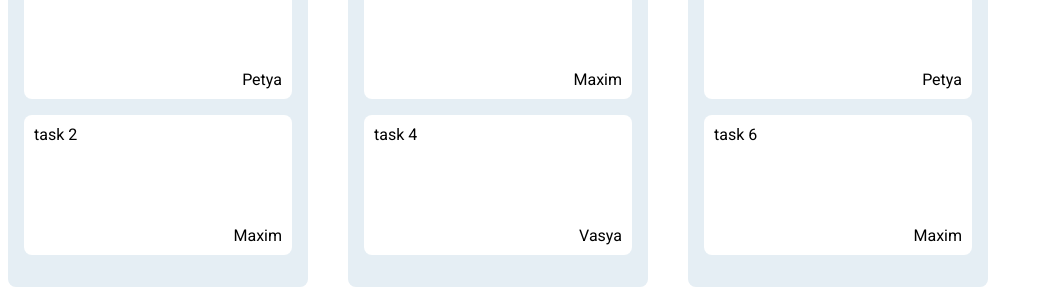
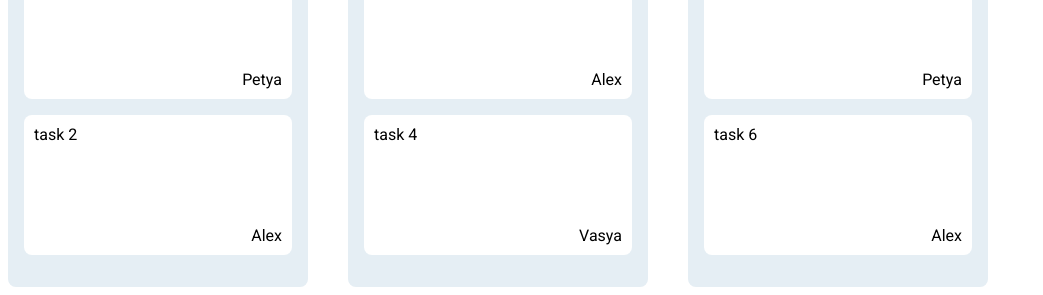
Before and after one commit to webgips/TMS, an Angular app: page / in a window 1280 px wide. Shown: the part 184-479 px from the top of the page, without its empty margins (0-1043 px from the left). Built offline with nearby package versions, Linux system fonts and the light colour scheme.

Commit message:
add task list service, bug fix

```diff
--- a/src/app/app.component.html
+++ b/src/app/app.component.html
@@ -8,8 +8,7 @@
   <div class="board-col"  *ngFor="let statusCols of taskList; let i = index">
     <div class="board-col__title">{{statusCols.status}}</div>
     <app-task *ngFor="let task of statusCols.tasks; let i = index"
-      [title]="task.title"
-      [author]="task.author"
+      [task]="task"
     ></app-task>
     <!--  <a href="#" class="add-task">Add task...</a> -->
   </div>
--- a/src/app/app.module.ts
+++ b/src/app/app.module.ts
@@ -3,12 +3,13 @@ import { NgModule } from '@angular/core';
 
 import { AppComponent } from './app.component';
 import { TaskComponent } from './task/task.component';
-import { TaskListService } from './task-list.service';
+import { ModalComponent } from './modal/modal.component';
 
 @NgModule({
   declarations: [
     AppComponent,
-    TaskComponent
+    TaskComponent,
+    ModalComponent
   ],
   imports: [
     BrowserModule
--- a/src/app/task-list.service.ts
+++ b/src/app/task-list.service.ts
@@ -2,7 +2,7 @@ import { Injectable } from '@angular/core';
 
 @Injectable()
 export class TaskListService {
-  private taskList: {status: string, tasks: [{title: string, author: string, desc: string}] }[] = [
+  private taskList: {status: string, tasks: {title: string, author: string, desc: string}[] }[] = [
     {
       status: "To do",
       tasks: [
@@ -13,7 +13,7 @@ export class TaskListService {
         },
         {
           title: 'task 2',
-          author: 'Maxim',
+          author: 'Alex',
           desc: 'lorem ipsum lorem ipsum lorem ipsum lorem ipsum'
         }
       ]
@@ -23,7 +23,7 @@ export class TaskListService {
       tasks: [
         {
           title: 'task 3',
-          author: 'Maxim',
+          author: 'Alex',
           desc: 'lorem ipsum lorem ipsum lorem ipsum lorem ipsum'
         },
         {
@@ -43,13 +43,13 @@ export class TaskListService {
         },
         {
           title: 'task 6',
-          author: 'Maxim',
+          author: 'Alex',
           desc: 'lorem ipsum lorem ipsum lorem ipsum lorem ipsum'
         }
       ]
     }
   ];
-  getTasks(): {status: string, tasks: [{title: string, author: string, desc: string}] }[]{
+  getTasks(): {status: string, tasks: {title: string, author: string, desc: string}[] }[]{
     return this.taskList;
   }
   // addTask(name: string){
--- a/src/app/task/task.component.html
+++ b/src/app/task/task.component.html
@@ -1,4 +1,4 @@
-<div class="task">
-  <div class="task__title">{{title}}</div>
-  <div class="task__author">{{author}}</div>
+<div (click)="openModal($event,task)" class="task">
+  <div class="task__title">{{task.title}}</div>
+  <div class="task__author">{{task.author}}</div>
 </div>
--- a/src/app/task/task.component.scss
+++ b/src/app/task/task.component.scss
@@ -7,6 +7,7 @@
     min-height: 120px;
     display: flex;
     flex-direction: column;
+    cursor: pointer;
     &__title{
         font-size: 16px;
         font-weight: 500;
--- a/src/app/task/task.component.ts
+++ b/src/app/task/task.component.ts
@@ -6,6 +6,11 @@ import { Component, Input } from '@angular/core';
   styleUrls: ['./task.component.scss']
 })
 export class TaskComponent{
-  @Input() title: string;
-  @Input() author: string;
+  @Input() task: {};
+
+
+  openModal(e: any, task: {}) {
+    e.preventDefault()
+    console.log(task);
+  }
 }
```
